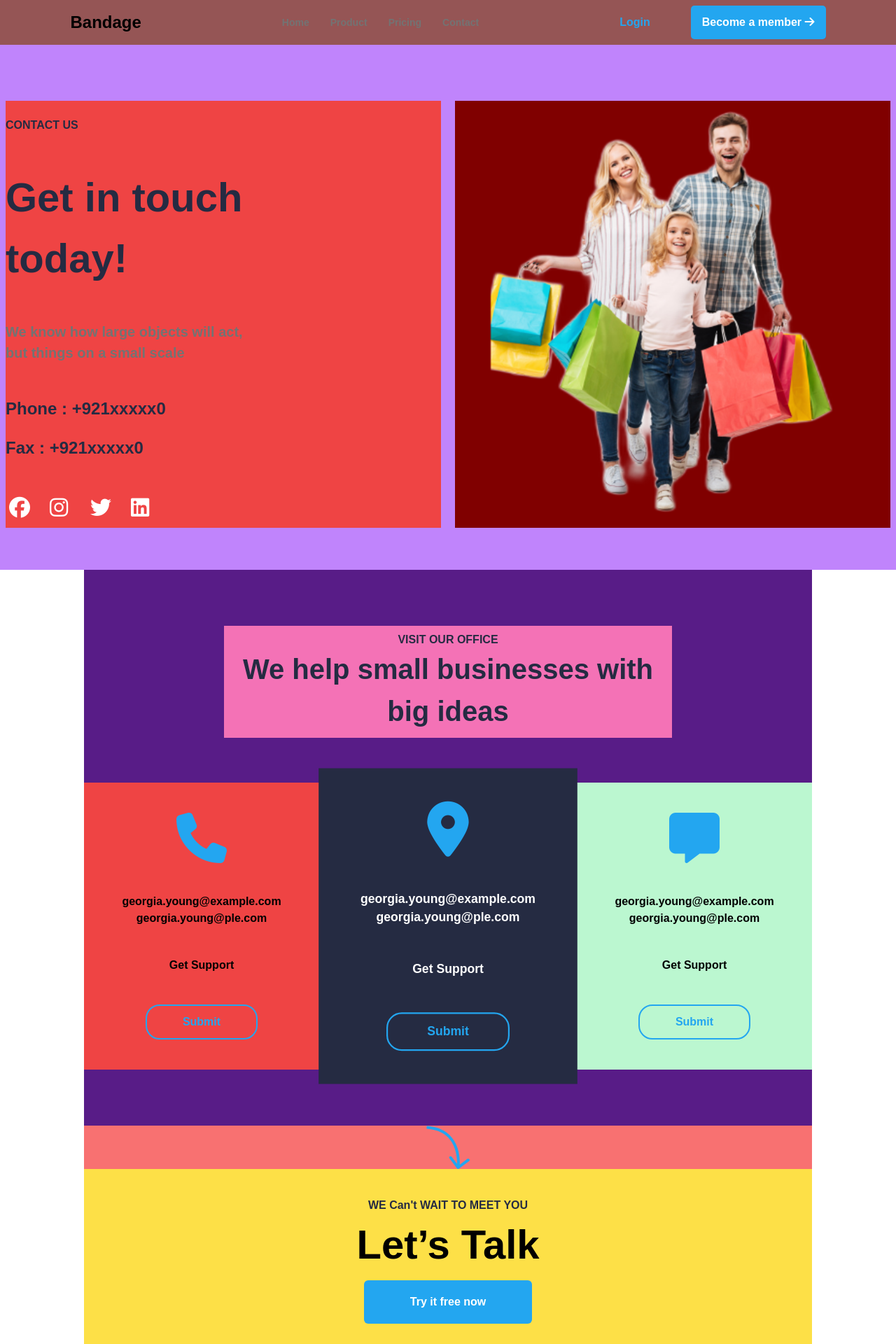
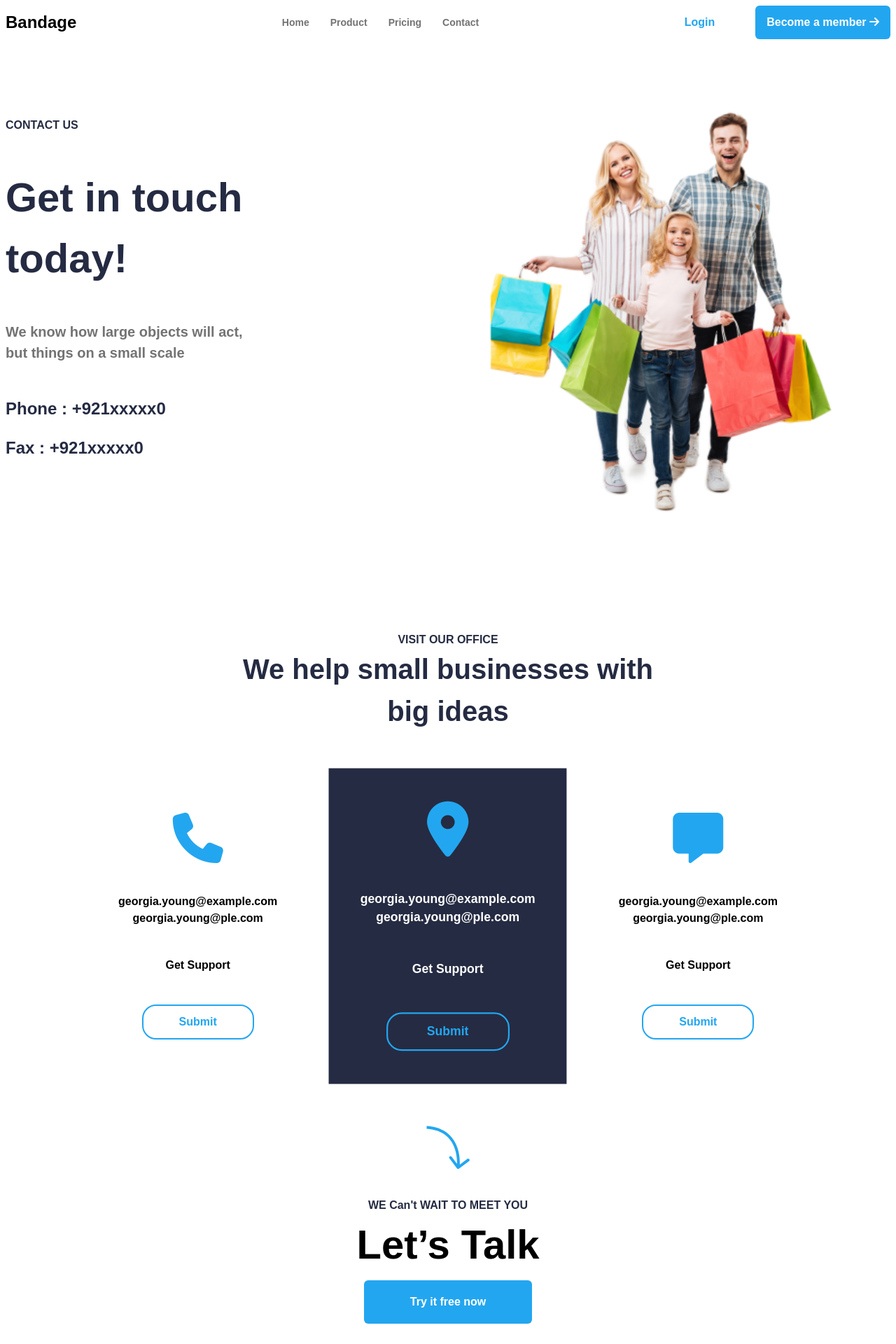
Before and after one commit to HamzaShabir0786/Hackathone_Q2, a Next.js app: page /contact in a window 1280 px wide. Shown: the top 1920 px of the page at 70% size. Built offline with nearby package versions, Linux system fonts and the light colour scheme.

Commit message:
add contact page

```diff
--- a/src/app/components/Header/Header.tsx
+++ b/src/app/components/Header/Header.tsx
@@ -1,3 +1,4 @@
+import Link from "next/link";
 export default function Header() {
   return (
     <>
@@ -37,11 +38,19 @@ export default function Header() {
             <h3 className="font-bold text-[24px]">Bandage</h3>
           </div>
           <div className="li-div-nav flex list-none font-bold gap-[15px] text-[#737373] text-[13px]">
-            <li>Home</li>
+            <li>
+              <Link href={"/"} target={"_blank"}>
+                Home
+              </Link>
+            </li>
             <li>Shop</li>
             <li>About</li>
             <li>Blog</li>
-            <li>Contact</li>
+            <li>
+              <Link href={"/contact"} target={"_blank"}>
+                Contact
+              </Link>
+            </li>
             <li>Pages</li>
           </div>
 
--- /dev/null
+++ b/src/app/components/nav2/nav2.tsx
@@ -0,0 +1,32 @@
+import Link from "next/link";
+
+export default function Nav2() {
+  return (
+    <>
+      <div className="max-w-[1440px] h-auto  m-auto">
+        <nav className="contact-nav max-w-[1440px] ">
+          <h3>Bandage</h3>
+          <div className="ul-div">
+            <ul>
+              <li>
+                <Link href="/" target="_blank">
+                  <li>Home</li>
+                </Link>
+              </li>
+              <li>Product</li>
+              <li>Pricing</li>
+              <li>Contact</li>
+            </ul>
+          </div>
+          <div className="contact-btns-div">
+            <button className="login-btn">Login</button>
+            <button className="member-btn">
+              Become a member{" "}
+              <i className="fa-solid fa-solid-contact-nav fa-arrow-right"></i>
+            </button>
+          </div>
+        </nav>
+      </div>
+    </>
+  );
+}
--- a/src/app/contact/contact.css
+++ b/src/app/contact/contact.css
@@ -1,115 +1,113 @@
 .contact-nav {
-  /* max-width: 1040px; */
-  background-color: rgb(149, 85, 85);
-  margin: auto;
-  display: flex;
-  align-items: center;
-  justify-content: space-around;
-  height: 4rem;
+  @apply px-2 h-[4rem] bg-white mx-auto flex items-center justify-between;
 }
 .contact-nav h3 {
-  font-weight: 700;
-  font-size: 24px;
+  @apply font-bold text-[24px];
 }
-.fa-solid {
-  /* background-color: pink; */
-}
-
 .ul-div ul {
-  display: flex;
-  gap: 30px;
-  /* background-color: rebeccapurple; */
+  @apply flex gap-[30px];
 }
 .ul-div ul li {
-  color: #737373;
-  font-weight: 700;
-  font-size: 14px;
+  @apply text-[#737373] font-bold text-[14px];
 }
 .contact-btns-div {
-  display: flex;
-  justify-content: center;
-  /* background-color: saddlebrown; */
-  height: 3rem;
-  gap: 10px;
+  @apply flex justify-center h-[3rem] gap-[10px];
 }
 
 .contact-btns-div .login-btn {
-  color: #23a6f0;
-  font-weight: 700;
-  padding-right: 3rem;
+  @apply text-[#23a6f0] font-bold pr-12;
 }
 .contact-btns-div .member-btn {
-  background-color: #23a6f0;
-  color: white;
-  padding-right: 1rem;
-  padding-left: 1rem;
-  font-weight: 700;
-  border-radius: 5px;
+  @apply bg-[#23a6f0] text-white pr-4 pl-4 font-bold rounded-md;
 }
 .fa-solid-contact {
-  color: #23a6f0;
+  @apply text-[#23a6f0];
 }
 
 .flex-contact-child-2 {
   background-image: url("/images/contact-img.png");
-  background-repeat: no-repeat;
-  background-position-x: center;
-  background-color: maroon;
-  background-size: contain;
+  @apply bg-no-repeat bg-center bg-contain;
 }
 .contact-business-grid {
   display: grid;
+  @apply grid mt-[4rem] gap-[3rem] h-auto;
   grid-template-columns: repeat(3, minmax(300px, 1fr));
   grid-template-rows: repeat(1, minmax(400px, 410px));
   grid-auto-rows: minmax(400, 410px);
-  background-color: #23a6f0;
-
-  margin-top: 4rem;
-  gap: 1rem;
 }
 .contact-business-items {
-  display: flex;
-  flex-direction: column;
-  justify-content: space-evenly;
-  text-align: center;
-  transition: all 0.2s linear;
-  font-weight: 700;
+  @apply flex flex-col justify-evenly text-center transition-all duration-200 ease-linear  font-bold;
 }
 
 .c-b-i-2 {
-  color: white;
-  background: #252b42;
-  transform: scale(1.1);
+  @apply text-white bg-[#252b42] transform scale-110;
 }
 .c-b-i-2,
 .contact-business-items:hover {
-  color: white;
-  background: #252b42;
-  transform: scale(1.1);
+  @apply transform scale-110 text-white bg-[#252b42];
 }
 .contact-btn {
-  width: 10rem;
-  padding: 0.7rem;
-  margin-left: 50%;
+  @apply w-[10rem] p-[0.7rem] ml-[50%] text-[#23a6f0] border-2 border-[#23a6f0] rounded-[20px];
+
   transform: translate(-50%);
-  color: #23a6f0;
-  border: 2px solid #23a6f0;
-  border-radius: 20px;
 }
 .grid-contact-home {
-  display: grid;
+  @apply grid gap-[20px];
   grid-template-columns: repeat(2, minmax(400px, 1fr));
   grid-template-rows: repeat(1, minmax(600px, 610px));
   grid-auto-rows: minmax(600px, 610px);
-  gap: 20px;
 }
-@media (max-width: 791px) {
+.arr-div {
+  @apply px-2;
+}
+@media (max-width: 1060px) {
+  .home-contact {
+    @apply h-auto;
+  }
+  .contact-business-grid {
+    grid-template-columns: repeat(3, minmax(auto, auto));
+    grid-template-rows: repeat(1, minmax(400px, 410px));
+    grid-auto-rows: minmax(400px, 410px);
+    @apply mt-[4rem] gap-[2rem];
+  }
+}
+@media (max-width: 850px) {
   .grid-contact-home {
     grid-template-columns: repeat(auto-fill, minmax(400px, 1fr));
-    /* grid-template-rows: repeat(1, minmax(600px, 610px));
-    gap: 20px; */
+    @apply gap-[20px];
   }
   .home-contact {
     @apply py-20;
   }
+  .flex-contact-child-1 {
+    @apply items-center;
+  }
+
+  .contact-business-grid {
+    grid-template-columns: repeat(auto-fill, minmax(400px, 1fr));
+    @apply justify-center mt-[4rem] gap-[2rem];
+  }
+
+  .c-b-i-2 {
+    @apply text-white bg-[#252b42] transform-none;
+  }
+  .small-business-div {
+    width: auto;
+  }
 }
+@media (max-width: 430px) {
+  .grid-contact-home {
+    grid-template-columns: repeat(auto-fill, minmax(220px, auto));
+
+    @apply py-[0px] h-auto;
+    grid-template-rows: repeat(1, minmax(400px, auto));
+    grid-auto-rows: minmax(400px, auto);
+  }
+  .home-contact {
+    @apply h-auto py-1 px-1;
+  }
+  .contact-business-grid {
+    grid-template-columns: repeat(auto-fill, minmax(220px, 1fr));
+    @apply gap-[2rem] mt-[4rem] justify-center;
+  }
+}
--- a/src/app/contact/page.tsx
+++ b/src/app/contact/page.tsx
@@ -1,30 +1,13 @@
 import "./contact.css";
+import Nav2 from "../components/nav2/nav2";
 export default function Contact() {
   return (
     <>
       <div className="max-w-[1440px] h-auto  m-auto">
-        <nav className="contact-nav max-w-[1440px] ">
-          <h3>Bandage</h3>
-          <div className="ul-div">
-            <ul>
-              <li>Home</li>
-              <li>Product</li>
-              <li>Pricing</li>
-              <li>Contact</li>
-            </ul>
-          </div>
-          <div className="contact-btns-div">
-            <button className="login-btn">Login</button>
-            <button className="member-btn">
-              Become a member{" "}
-              <i className="fa-solid fa-solid-contact-nav fa-arrow-right"></i>
-            </button>
-          </div>
-        </nav>
-
-        <div className="home-contact  max-w-[1440px] h-[750px] py-[80px] m-auto bg-purple-400 px-2">
+        <Nav2 />
+        <div className="home-contact  max-w-[1440px] h-[750px] py-[80px] m-auto px-2">
           <div className=" grid-contact-home">
-            <div className="flex-contact-child-1  flex flex-col justify-around w-[100%]   bg-red-500">
+            <div className="flex-contact-child-1  flex flex-col justify-around w-[100%]   ">
               <h5 className="font-bold text-[16px] text-[#252B42]">
                 CONTACT US
               </h5>
@@ -53,15 +36,15 @@ export default function Contact() {
             <div className="flex-contact-child-2 w-[100%]"></div>
           </div>
         </div>
-        <div className="max-w-[1040px] h-[auto] py-[80px] m-auto bg-purple-900">
-          <div className="w-[640px] bg-pink-400 m-auto py-2 text-center">
+        <div className="max-w-[1040px] h-[auto] py-[80px] px-2 m-auto ">
+          <div className="small-business-div w-[640px]  m-auto py-2 text-center">
             <h6 className="font-bold text-[#252B42] ">VISIT OUR OFFICE</h6>
             <h1 className="font-bold text-[40px] text-[#252B42] ">
               We help small businesses with big ideas
             </h1>
           </div>
-          <div className="contact-business-grid bg-gray-500 ">
-            <div className="contact-business-items c-b-i-1 bg-red-500">
+          <div className="contact-business-grid  ">
+            <div className="contact-business-items c-b-i-1 ">
               <i className="fa-solid-contact fa-solid fa-phone text-[white] text-[72px]"></i>
               <div>
                 <h6>georgia.young@example.com</h6>
@@ -70,7 +53,7 @@ export default function Contact() {
               <h5 className="font-bold"> Get Support</h5>
               <button className="contact-btn">Submit</button>
             </div>
-            <div className="contact-business-items c-b-i-2 bg-purple-200">
+            <div className="contact-business-items c-b-i-2 ">
               <i className="fa-solid-contact text-white text-[72px] fa-solid fa-location-dot"></i>
               <div>
                 <h6>georgia.young@example.com</h6>
@@ -79,7 +62,7 @@ export default function Contact() {
               <h5 className="font-bold"> Get Support</h5>
               <button className="contact-btn">Submit</button>
             </div>
-            <div className="contact-business-items c-b-i-3 bg-green-200">
+            <div className="contact-business-items c-b-i-3 ">
               <i className="fa-solid-contact text-white text-[72px] fa-solid fa-message"></i>
               <div>
                 <h6>georgia.young@example.com</h6>
@@ -91,10 +74,10 @@ export default function Contact() {
           </div>
         </div>
 
-        <div className="bg-blue-900 max-w-[1040px] h-[400px] m-auto">
+        <div className="arr-div  max-w-[1040px] h-[400px] m-auto">
           <div>
-            <div className="bg-purple-600 text-center h-[auto] ">
-              <div className=" text-center flex justify-center bg-red-400">
+            <div className=" text-center h-[auto] ">
+              <div className=" text-center flex justify-center ">
                 <svg
                   width="62"
                   height="62"
@@ -108,7 +91,7 @@ export default function Contact() {
                   />
                 </svg>
               </div>
-              <div className="bg-yellow-300 py-[40px]">
+              <div className=" py-[40px]">
                 <h5 className=" text-[#252B42] font-bold text-[16px]">
                   WE Can't WAIT TO MEET YOU
                 </h5>
--- a/src/app/page.tsx
+++ b/src/app/page.tsx
@@ -4,10 +4,12 @@ import FeaturedProducts from "./featuredProducts/page";
 import VitalClassic from "./vitalClassic/page";
 import Fluid from "./containerFluid/page";
 import FeaturedPost from "./featuredPost/page";
+import Header from "./components/Header/Header";
 
 export default function Home() {
   return (
     <>
+      <Header />
       <div className="max-w-[1440px] h-[750px] bg-green-900  m-auto landing-home">
         <div className="max-w-[1044px] m-auto  h-[651px]  flex items-center">
           <div className="max-w-[599px] max-h-[331px] gap-[35px]    flex px-4  flex-col justify-between">
@@ -28,11 +30,11 @@ export default function Home() {
           </div>
         </div>
       </div>
-        <Desktop2 />
-        <FeaturedProducts />
-        <VitalClassic />
-        <Fluid />
-        <FeaturedPost />
+      <Desktop2 />
+      <FeaturedProducts />
+      <VitalClassic />
+      <Fluid />
+      <FeaturedPost />
     </>
   );
 }
```
